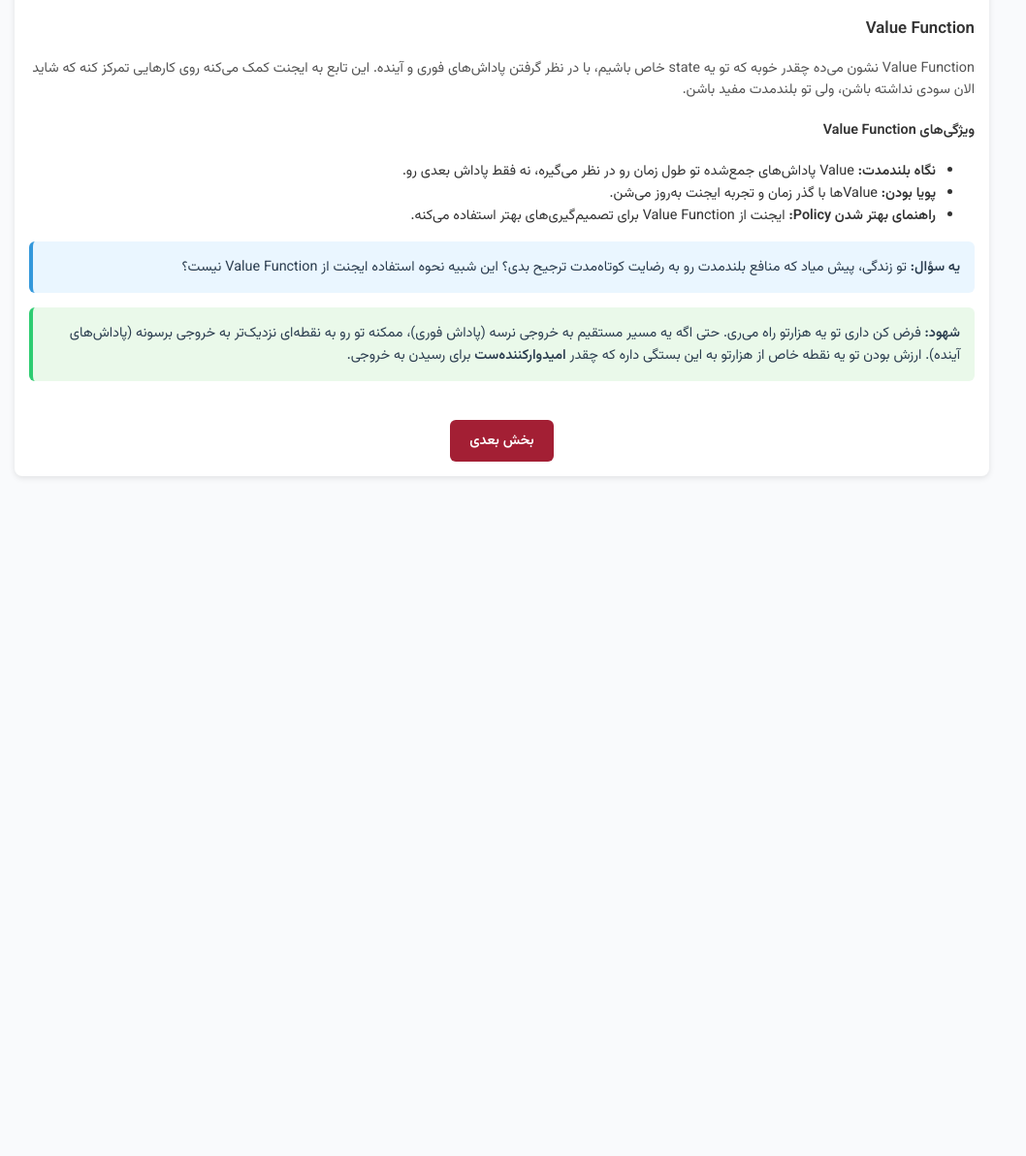
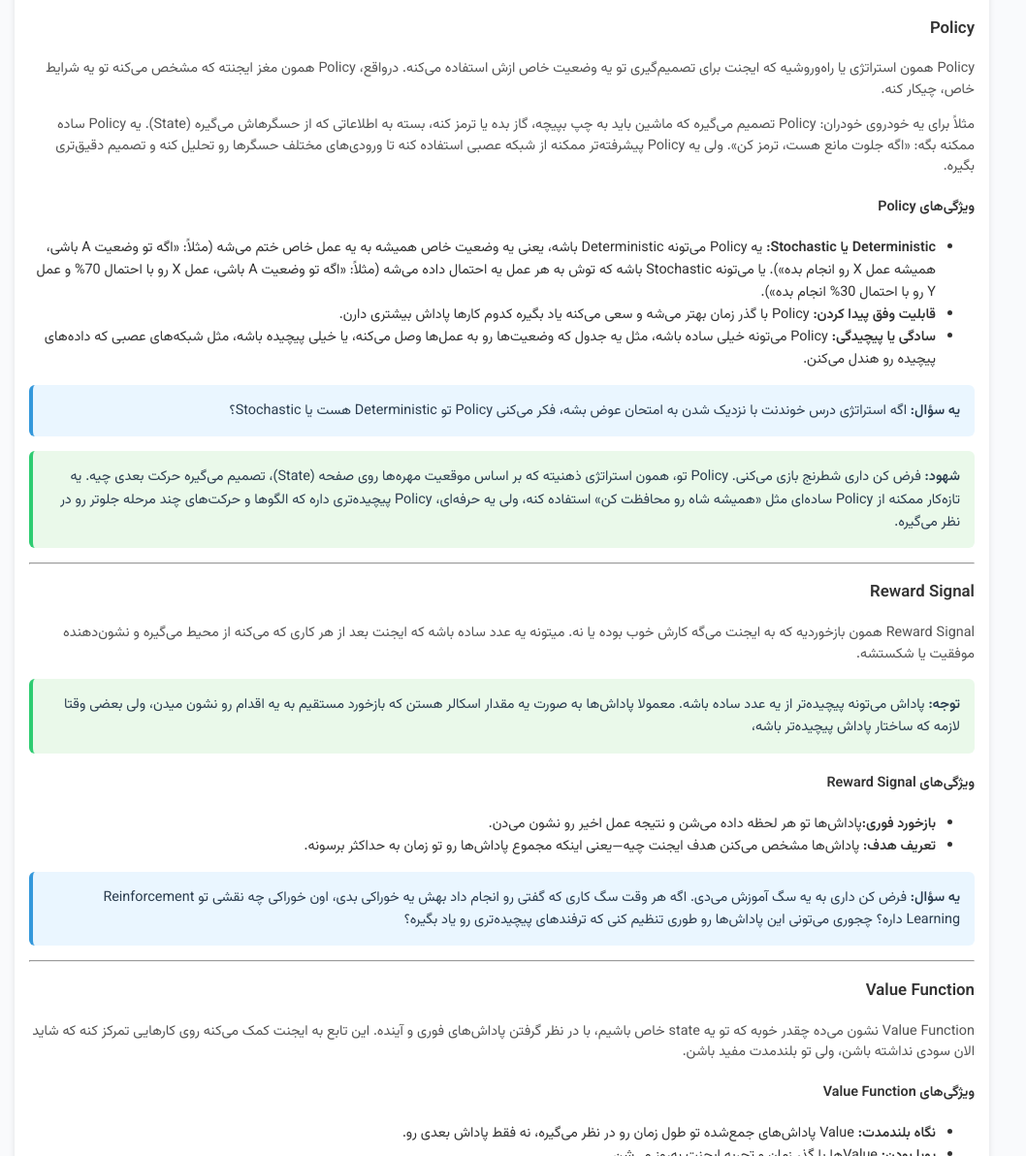
Before and after one commit to The-RL-Hub/The-RL-Hub.Github.io, a plain HTML site: page Pages/1-Introduction/intro.html in a window 1280 px wide. Shown: the part 2567-3759 px from the top of the page at 97% size, without its empty margins (0-1058 px from the left). Before the commit the page ends 3123 px from the top, so only its background shows below. Drawn offline with nearby package versions, Linux system fonts and the light colour scheme.

Commit message:
Update intro.html

```diff
--- a/Pages/1-Introduction/intro.html
+++ b/Pages/1-Introduction/intro.html
@@ -144,6 +144,45 @@
             </div>
 
 
+            <h3>Policy</h3>
+            <p>
+                Policy همون استراتژی یا راه‌وروشیه که ایجنت برای تصمیم‌گیری تو یه وضعیت خاص ازش استفاده می‌کنه. درواقع، Policy همون مغز ایجنته که مشخص می‌کنه تو یه شرایط خاص، چیکار کنه.
+            </p>
+            <p>مثلاً برای یه خودروی خودران:
+                Policy تصمیم می‌گیره که ماشین باید به چپ بپیچه، گاز بده یا ترمز کنه، بسته به اطلاعاتی که از حسگرهاش می‌گیره (State). یه Policy ساده ممکنه بگه: «اگه جلوت مانع هست، ترمز کن». ولی یه Policy پیشرفته‌تر ممکنه از شبکه عصبی استفاده کنه تا ورودی‌های مختلف حسگرها رو تحلیل کنه و تصمیم دقیق‌تری بگیره.</p>
+            <h4>ویژگی‌های Policy</h4>
+            <ul>
+                <li><strong>Deterministic یا Stochastic:</strong> یه Policy می‌تونه Deterministic باشه، یعنی یه وضعیت خاص همیشه به یه عمل خاص ختم می‌شه (مثلاً: «اگه تو وضعیت A باشی، همیشه عمل X رو انجام بده»). یا می‌تونه Stochastic باشه که توش به هر عمل یه احتمال داده می‌شه (مثلاً: «اگه تو وضعیت A باشی، عمل X رو با احتمال 70% و عمل Y رو با احتمال 30% انجام بده»).</li>
+                <li><strong>قابلیت وفق پیدا کردن:</strong> Policy با گذر زمان بهتر می‌شه و سعی می‌کنه یاد بگیره کدوم کارها پاداش بیشتری دارن.</li>
+                <li><strong>سادگی یا پیچیدگی:</strong> Policy می‌تونه خیلی ساده باشه، مثل یه جدول که وضعیت‌ها رو به عمل‌ها وصل می‌کنه، یا خیلی پیچیده باشه، مثل شبکه‌های عصبی که داده‌های پیچیده رو هندل می‌کنن.</li>
+            </ul>
+            <div class="box box-question">
+                <strong>یه سؤال:</strong> اگه استراتژی درس خوندنت با نزدیک شدن به امتحان عوض بشه، فکر می‌کنی Policy تو Deterministic هست یا Stochastic؟
+            </div>
+            <div class="box box-tip">
+                <strong>شهود:</strong> فرض کن داری شطرنج بازی می‌کنی. Policy تو، همون استراتژی ذهنیته که بر اساس موقعیت مهره‌ها روی صفحه (State)، تصمیم می‌گیره حرکت بعدی چیه. یه تازه‌کار ممکنه از Policy ساده‌ای مثل «همیشه شاه رو محافظت کن» استفاده کنه، ولی یه حرفه‌ای، Policy پیچیده‌تری داره که الگوها و حرکت‌های چند مرحله جلوتر رو در نظر می‌گیره.
+            </div>
+            <hr>
+
+            <h3>Reward Signal</h3>
+            <p>
+                Reward Signal همون بازخوردیه که به ایجنت می‌گه کارش خوب بوده یا نه. میتونه یه عدد ساده‌ باشه که ایجنت بعد از هر کاری که می‌کنه از محیط می‌گیره و نشون‌دهنده موفقیت یا شکستشه.
+            </p>
+            <div class="box box-tip">
+                <strong>توجه:</strong> پاداش می‌تونه پیچیده‌تر از یه عدد ساده باشه. معمولا پاداش‌ها به صورت یه مقدار اسکالر هستن که بازخورد مستقیم به یه اقدام رو نشون میدن، ولی بعضی وقتا لازمه که ساختار پاداش پیچیده‌تر باشه،
+            </div>
+            <h4>ویژگی‌های Reward Signal</h4>
+            <ul>
+                <li><strong>بازخورد فوری:</strong>پاداش‌ها تو هر لحظه داده می‌شن و نتیجه عمل اخیر رو نشون می‌دن.</li>
+                <li><strong>تعریف هدف:</strong> پاداش‌ها مشخص می‌کنن هدف ایجنت چیه—یعنی اینکه مجموع پاداش‌ها رو تو زمان به حداکثر برسونه.</li>
+            </ul>
+            <div class="box box-question">
+                <strong>یه سؤال:</strong> فرض کن داری به یه سگ آموزش می‌دی. اگه هر وقت سگ کاری که گفتی رو انجام داد بهش یه خوراکی بدی، اون خوراکی چه نقشی تو Reinforcement Learning داره؟ چجوری می‌تونی این پاداش‌ها رو طوری تنظیم کنی که ترفندهای پیچیده‌تری رو یاد بگیره؟
+            </div>
+
+
+
+            <hr>
             <h3>Value Function</h3>
             <p>
                 Value Function نشون می‌ده چقدر خوبه که تو یه state خاص باشیم، با در نظر گرفتن پاداش‌های فوری و آینده. این تابع به ایجنت کمک می‌کنه روی کارهایی تمرکز کنه که شاید الان سودی نداشته باشن، ولی تو بلندمدت مفید باشن.
```
